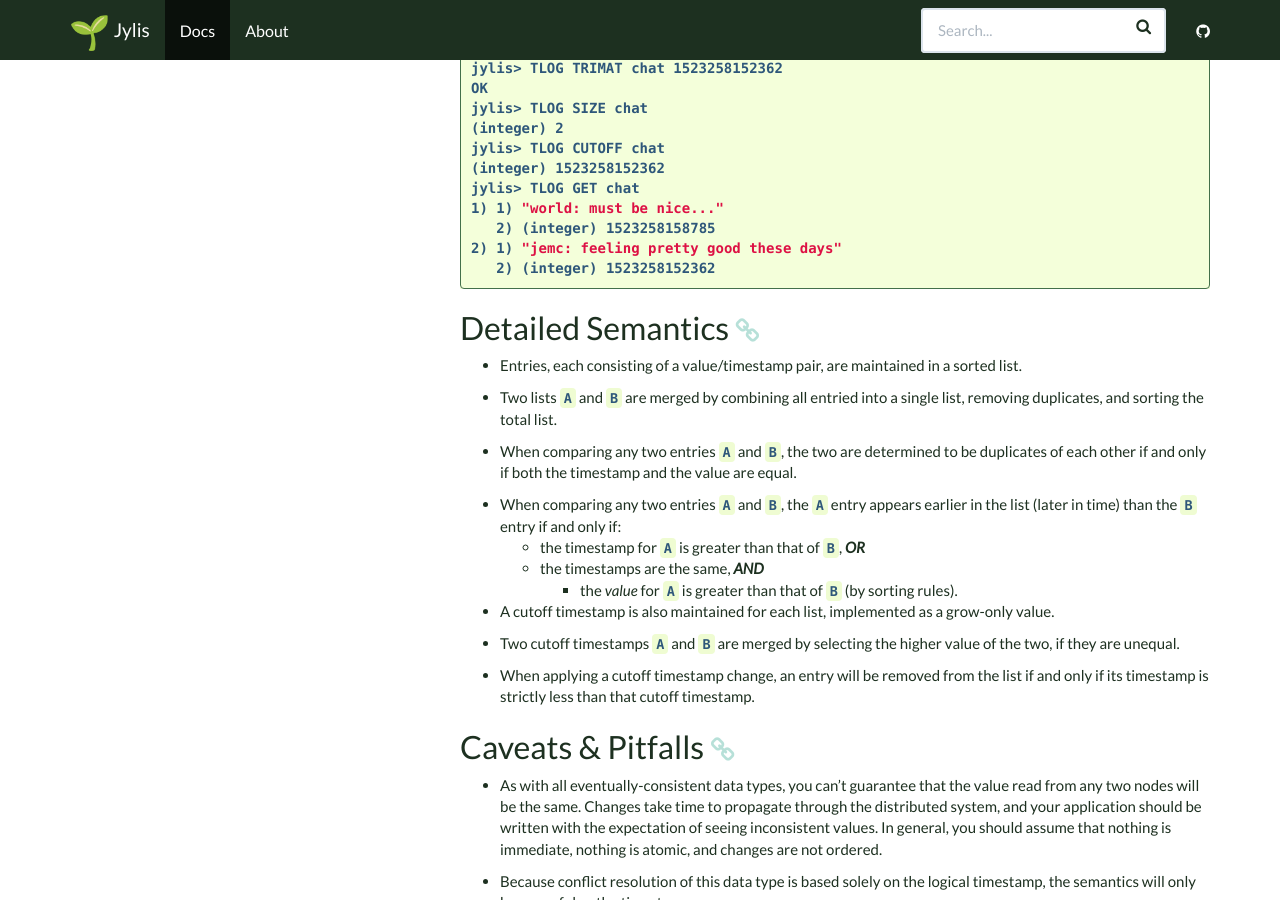
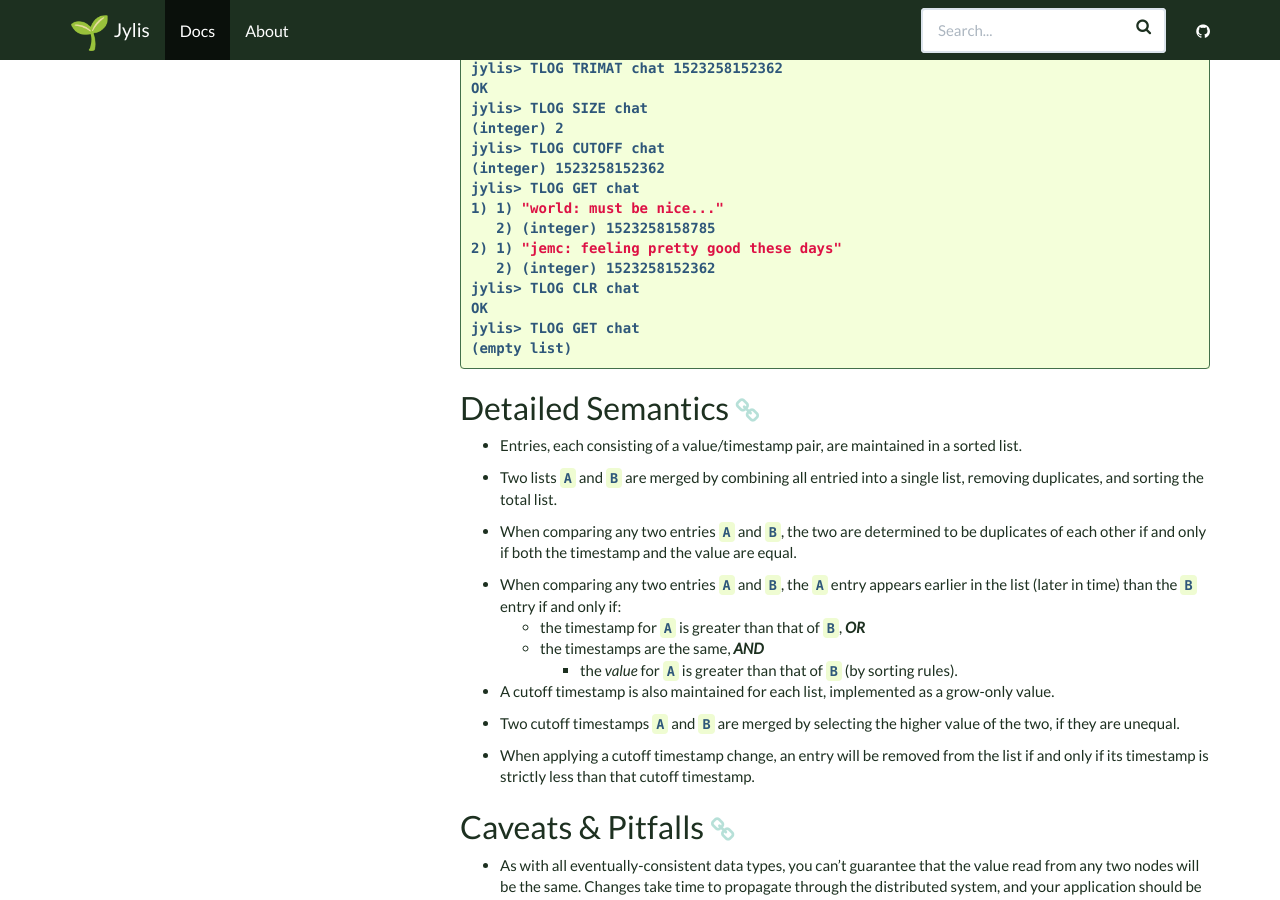
Before and after one commit to jemc/jylis, a Jekyll site: the page built from docs/_docs/types/tlog.md, in a window 1280 px wide and 900 px high, scrolled down 2153 px. Built offline with Jekyll 4.4.1, drawn with Linux system fonts in a browser that asks for light colours; nearby versions of some CDN libraries; emoji names are drawn with the system emoji font.

Commit message:
Add TLOG CLR command.

````diff
--- a/docs/_docs/types/tlog.md
+++ b/docs/_docs/types/tlog.md
@@ -101,6 +101,10 @@ jylis> TLOG GET chat
    2) (integer) 1523258158785
 2) 1) "jemc: feeling pretty good these days"
    2) (integer) 1523258152362
+jylis> TLOG CLR chat
+OK
+jylis> TLOG GET chat
+(empty list)
 ```
 
 ## Detailed Semantics
````
Also changed, not shown: 1 other file.
